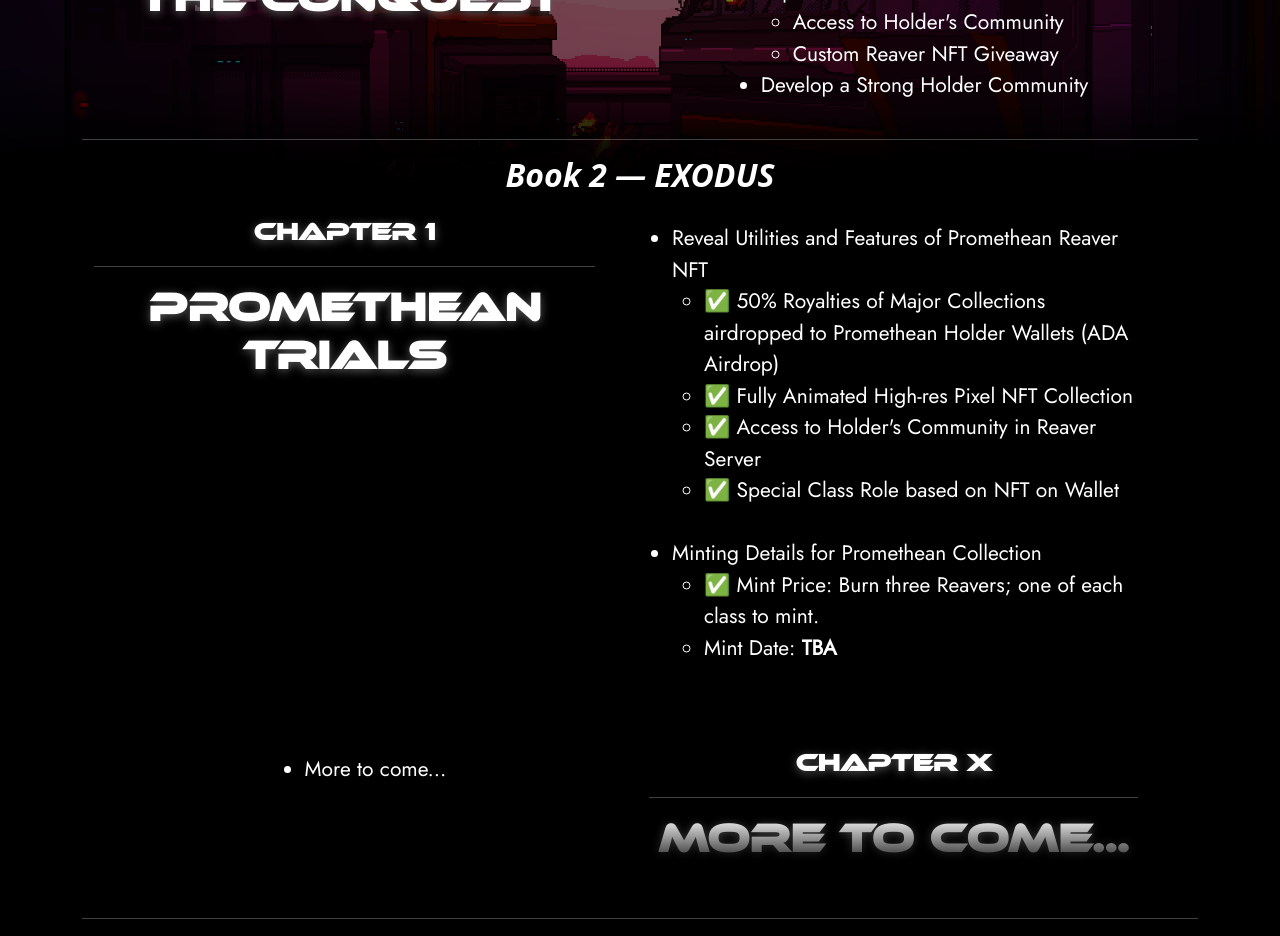
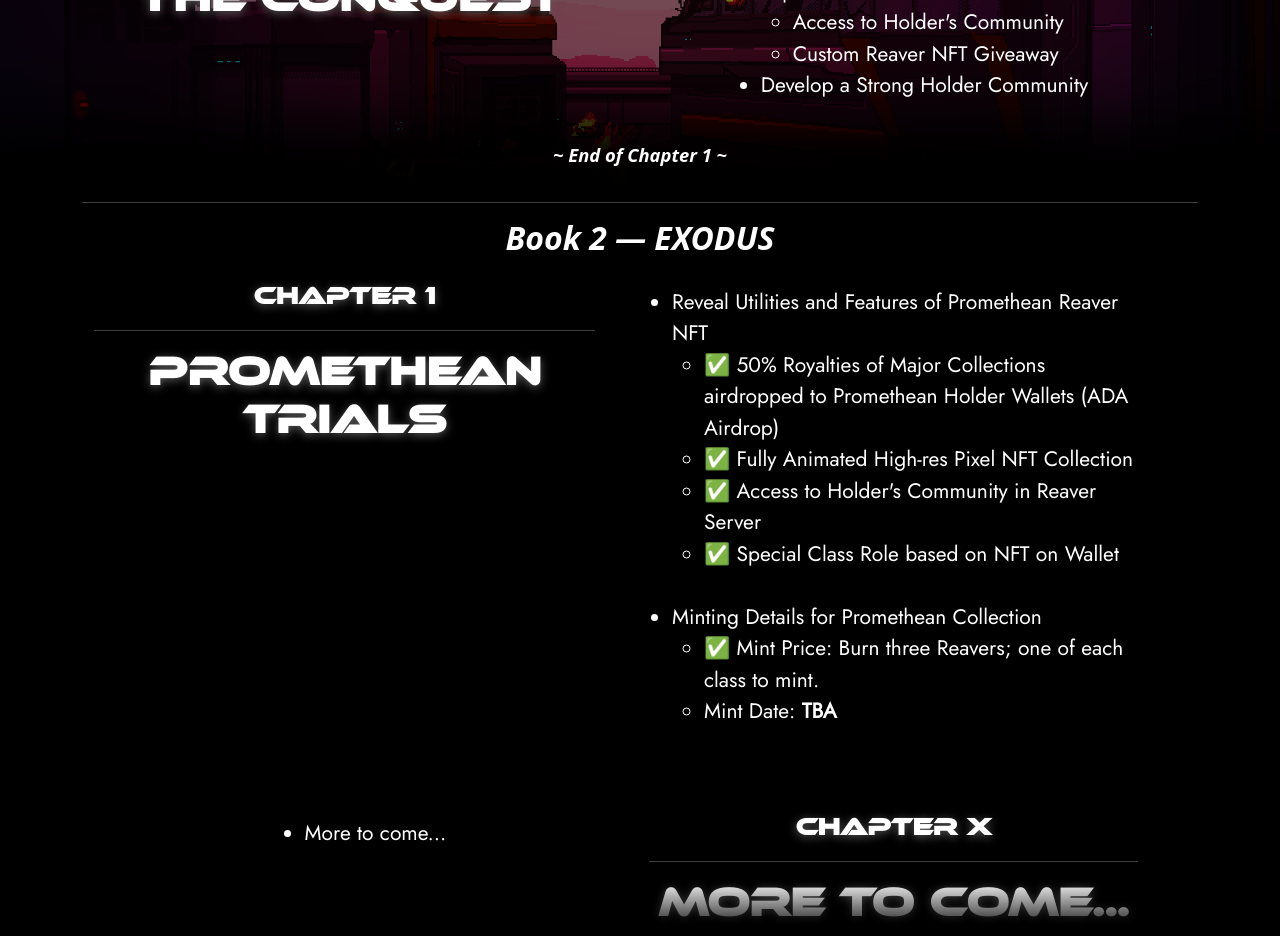
Before and after one commit to Darvvvin/reaver, a React (Create React App) app: page / in a window 1280 px wide. Shown: the part 4520-5456 px from the top of the page. Built offline with nearby package versions, Linux system fonts and the light colour scheme; a web font is replaced by a local one.

Commit message:
Update Roadmap.jsx

```diff
--- a/src/components/Roadmap/Roadmap.jsx
+++ b/src/components/Roadmap/Roadmap.jsx
@@ -53,9 +53,11 @@ export default function Roadmap() {
                                 <li>Develop a Strong Holder Community</li>
                             </ul>
                         </div>
-
+                        <div>
+                            <small><b><i>~ End of Chapter 1 ~</i></b></small>
+                        </div>
+                        <div class="w-100 my-3"></div>
                         <hr />
-
                         <h2> <b><i>Book 2 — EXODUS</i></b> </h2>
                         <div class="row Roadmap-container">
                             <div class="col">
```
